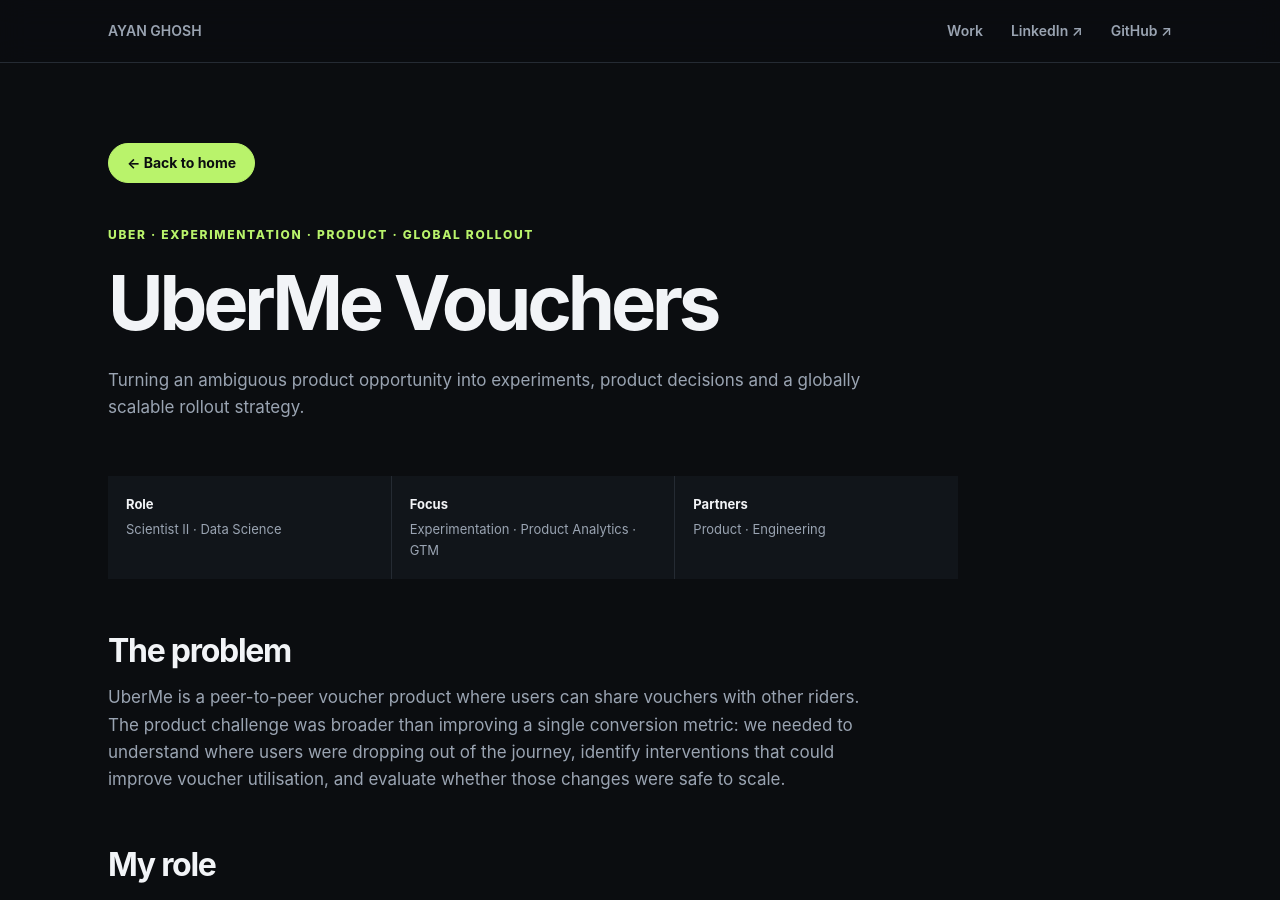
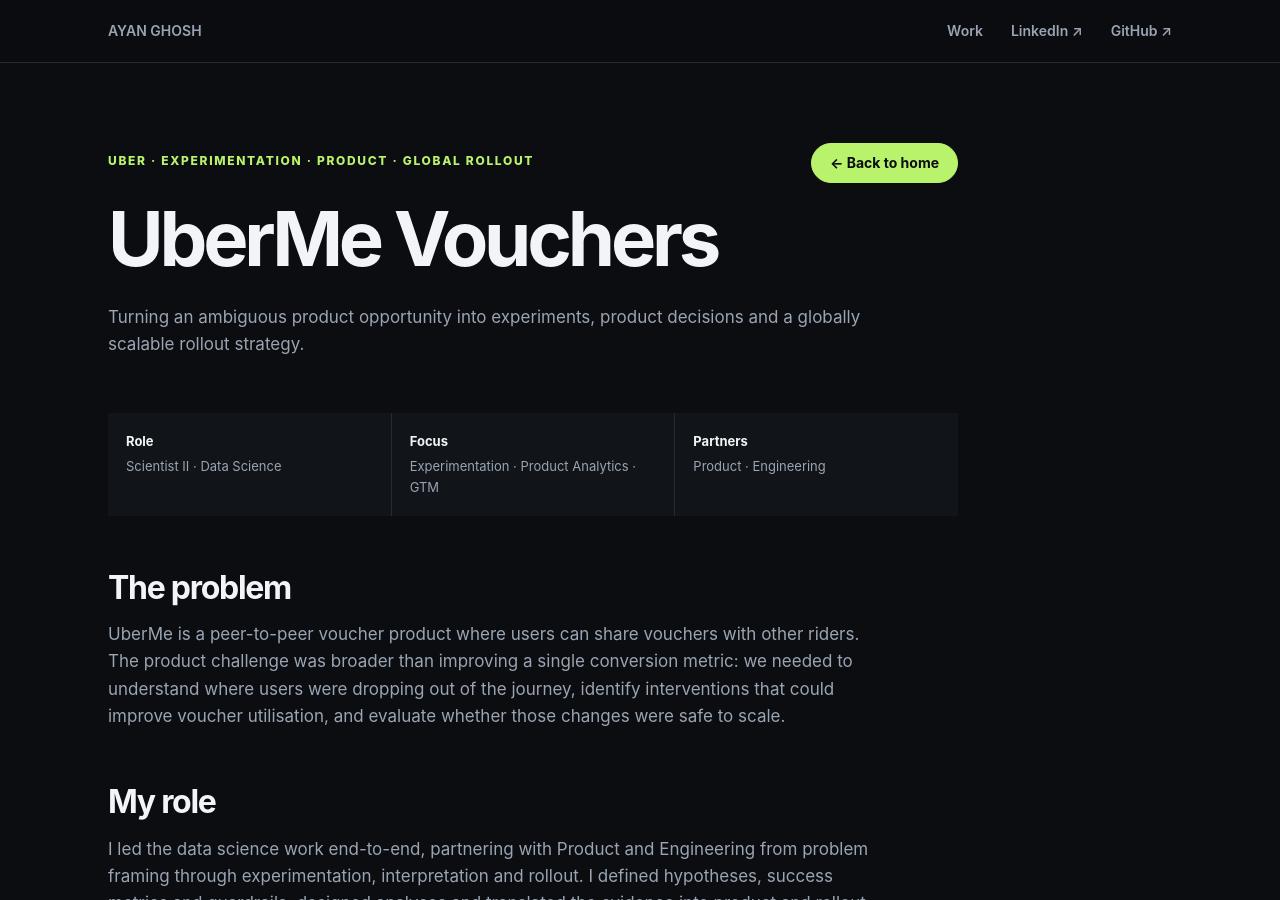
Before and after one commit to ayan-ghosh103/ayan-ghosh103.github.io, a Jekyll site: the page built from work/uberme-vouchers.md, in a window 1280 px wide and 900 px high. Built offline with Jekyll 4.4.1, drawn with Linux system fonts in a browser that asks for light colours.

Commit message:
Place back home control in case study header

```diff
--- a/work/uberme-vouchers.md
+++ b/work/uberme-vouchers.md
@@ -4,8 +4,7 @@ permalink: /work/uberme-vouchers/
 title: UberMe Vouchers — Experimentation & Product Delivery
 ---
 <section class="case-page">
-  <a class="button primary back-home" href="/">← Back to home</a>
-  <div class="eyebrow">UBER · EXPERIMENTATION · PRODUCT · GLOBAL ROLLOUT</div>
+  <div class="case-header"><div class="eyebrow">UBER · EXPERIMENTATION · PRODUCT · GLOBAL ROLLOUT</div><a class="button primary back-home" href="/">← Back to home</a></div>
   <h1>UberMe Vouchers</h1>
   <p class="case-lead">Turning an ambiguous product opportunity into experiments, product decisions and a globally scalable rollout strategy.</p>
 
```
